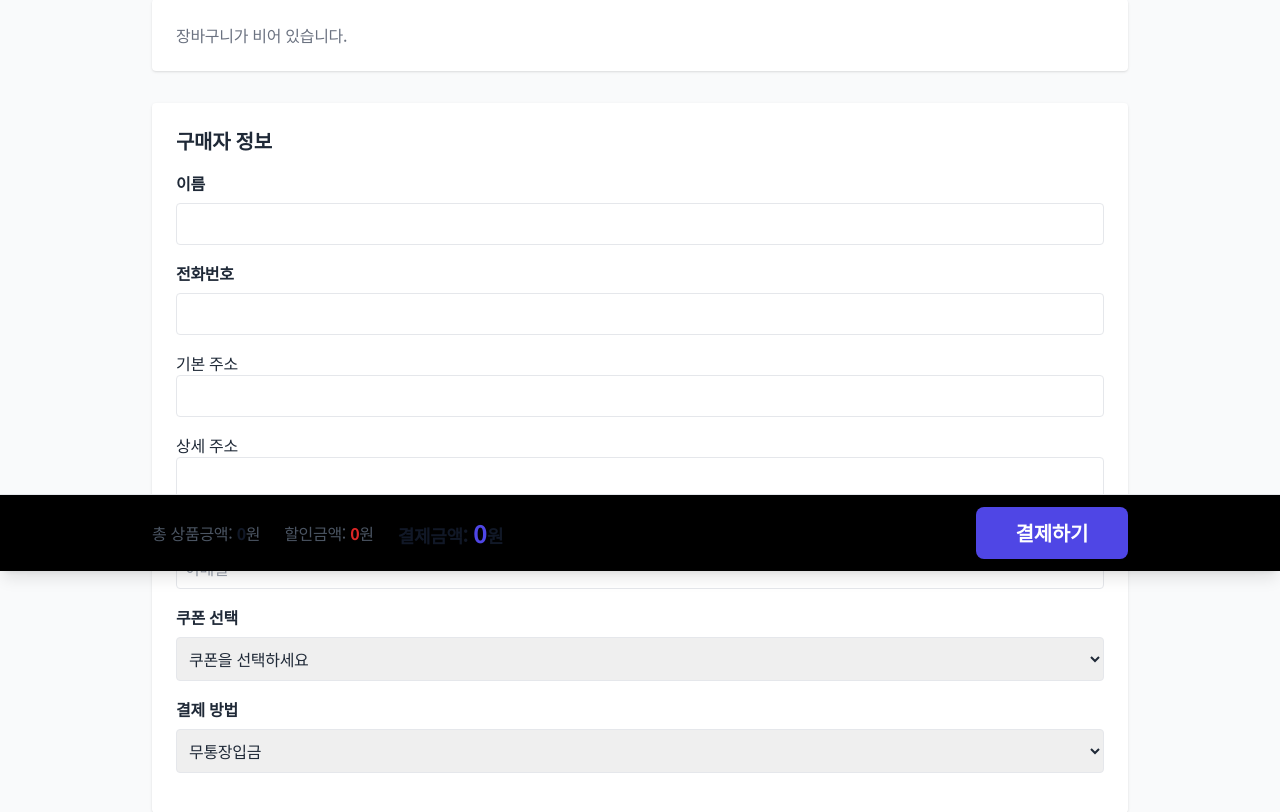
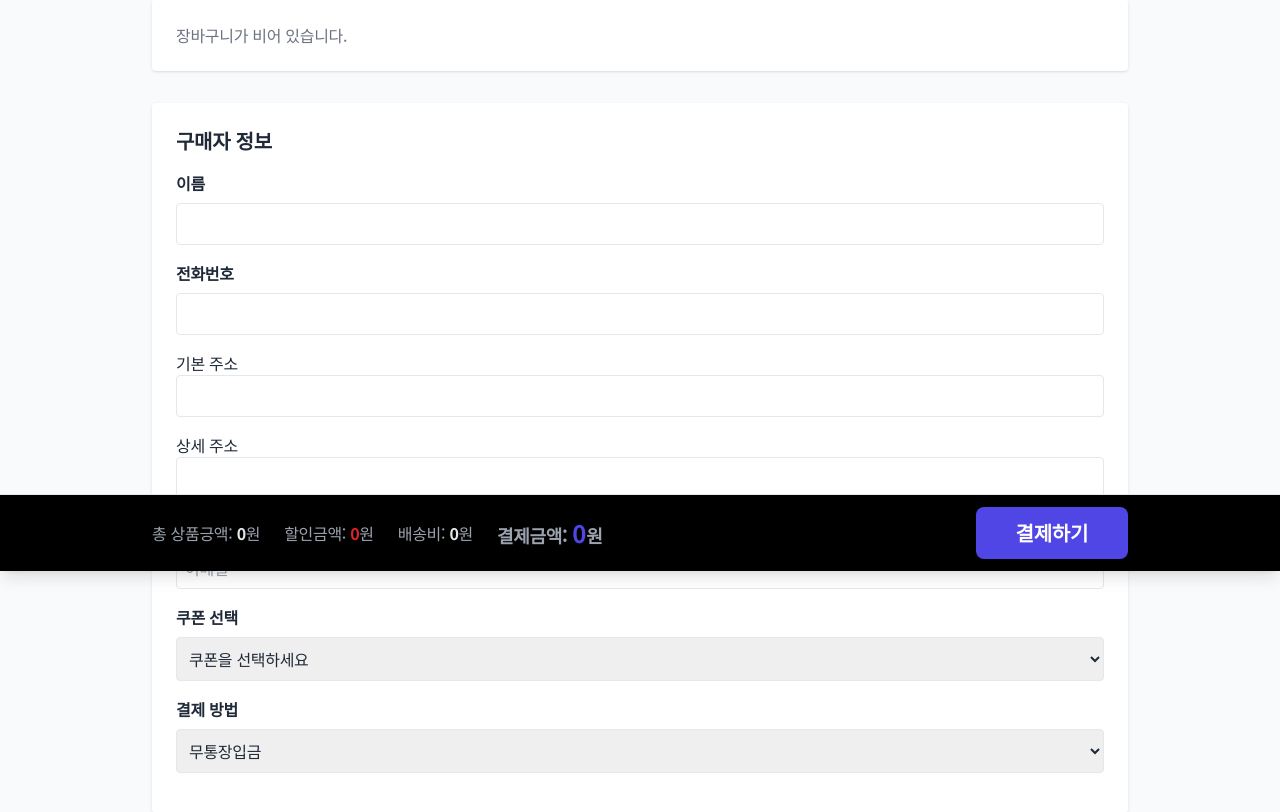
Before and after one commit to Ugakimseobin/ugamall-flask-server, a Flask app: page /checkout in a window 1280 px wide. Shown: the part 229-1041 px from the top of the page. Run offline with Flask 3, Linux system fonts and the light colour scheme; data that the repository does not hold is empty; some libraries are stand-ins or nearby versions.

Commit message:
checkout fix

```diff
--- a/app.py
+++ b/app.py
@@ -1111,9 +1111,11 @@
 
     # ✅ 옵션 키 추출 (첫 번째 variant 기준)
     option_keys = []
-    if product.variants:
-        first_variant = product.variants[0]
-        option_keys = list(first_variant.options.keys())
+    if product.variants and product.variants[0].options:
+        option_keys = list(product.variants[0].options.keys())
+    else:
+        # 🔹 variants가 아직 없으면 product_options에서 추출
+        option_keys = [opt.name for opt in ProductOption.query.filter_by(product_id=product.id).distinct()]
 
     # ✅ variants JSON 직렬화 (Object of type ProductVariant 에러 방지)
     variant_list = []
@@ -2600,6 +2602,66 @@
     categories = [c[0] for c in db.session.query(Product.category).distinct()]
     return render_template("search.html", products=products, videos=videos, categories=categories, video_filter=True,q=q,selected_sort=sort)
 
+# ----------------------------
+# ✅ 쿠폰 받기 (사용자용)
+# ----------------------------
+@app.route("/available_coupons")
+@login_required
+def available_coupons():
+    """아직 받지 않은 쿠폰 목록 조회"""
+    now = datetime.utcnow()
+    # 이미 받은 쿠폰 ID 추출
+    received_ids = [uc.coupon_id for uc in UserCoupon.query.filter_by(user_id=current_user.id).all()]
+
+    # 아직 안 받은 활성 쿠폰 목록
+    coupons = Coupon.query.filter(
+        Coupon.active == True,
+        Coupon.valid_from <= now,
+        Coupon.valid_to >= now,
+        ~Coupon.id.in_(received_ids)
+    ).all()
+
+    data = [
+        {
+            "id": c.id,
+            "name": c.name,
+            "description": c.description or "",
+            "discount_type": c.discount_type,
+            "discount_value": c.discount_value,
+            "min_amount": c.min_amount,
+            "valid_to": c.valid_to.strftime("%Y-%m-%d")
+        }
+        for c in coupons
+    ]
+    return jsonify(data)
+
+
+@app.route("/claim_coupons", methods=["POST"])
+@login_required
+def claim_coupons():
+    """선택한 쿠폰 수령"""
+    ids = request.json.get("coupon_ids", [])
+    if not ids:
+        return jsonify({"ok": False, "msg": "선택된 쿠폰이 없습니다."}), 400
+
+    added = 0
+    for cid in ids:
+        coupon = Coupon.query.get(cid)
+        if not coupon or not coupon.active:
+            continue
+
+        # 이미 받은 쿠폰은 건너뜀
+        existing = UserCoupon.query.filter_by(user_id=current_user.id, coupon_id=cid).first()
+        if existing:
+            continue
+
+        uc = UserCoupon(user_id=current_user.id, coupon_id=cid, used=False)
+        db.session.add(uc)
+        added += 1
+
+    db.session.commit()
+    return jsonify({"ok": True, "added": added})
+
 @app.route("/debug")
 def debug():
     return f"로그인 여부: {current_user.is_authenticated}, id={getattr(current_user,'id',None)}"
--- a/templates/checkout.html
+++ b/templates/checkout.html
@@ -46,18 +46,22 @@
                         alt="{{ item.product.name }}"
                          class="w-20 h-20 object-cover rounded sm:mr-4">
 
-                    <!-- 중앙: 제품명 + 옵션 -->
-                    <div class="flex-1">
-                        <p class="font-bold text-sm sm:text-base">{{ item.variant.product.name }}</p>
-                        <p class="text-gray-500 text-xs sm:text-sm">
-                            {% if item.variant %}
-                                {% for key, val in item.variant.options.items() %}
-                                    {{ key }}: {{ val }}
-                                {% endfor %}
-                            {% else %}
-                                {{ _("기본상품") }}
-                            {% endif %}
-                        </p>
+                    <!-- 중앙: 제품명 + 가격 -->
+                    <div class="flex flex-col justify-center flex-1">
+                      <p class="font-bold text-sm sm:text-base text-gray-800">{{ item.product.name }}</p>
+                      <p class="text-gray-500 text-xs sm:text-sm">단가: {{ (item.product.base_price + (item.variant.price if item.variant and item.variant.price else 0)) | int | format }}원</p>
+                    </div>
+
+                    <!-- 옵션 + 수량 -->
+                    <div class="flex-1 flex-col sm:flex-row sm:items-center sm:justify-center text-gray-600 text-xs sm:text-sm w-56 text-center">
+                      {% if item.variant %}
+                        {% for key, val in item.variant.options.items() %}
+                          <span class="mr-1">{{ key }} : {{ val }} /</span>
+                        {% endfor %}
+                      {% else %}
+                        <span>기본상품 / </span>
+                      {% endif %}
+                      <span class="ml-2 option-qty-text">{{ item.quantity }}개</span>
                     </div>
 
                     <!-- 수량 조절 -->
@@ -170,15 +174,19 @@
 
             <!-- 가격 정보 -->
             <div class="flex flex-col sm:flex-row sm:items-center gap-2 sm:gap-6 w-full sm:w-auto text-center sm:text-left">
-              <div class="text-gray-600 text-sm sm:text-base">
+              <div class="text-gray-400 text-sm sm:text-base">
                 {{ _("총 상품긍액") }}:
-                <span id="total-price" class="font-semibold text-gray-900">0</span>{{ _("원") }}
+                <span id="total-price" class="font-semibold text-gray-200">0</span>{{ _("원") }}
               </div>
-              <div class="text-gray-600 text-sm sm:text-base">
+              <div class="text-gray-400 text-sm sm:text-base">
                 {{ _("할인금액") }}:
                 <span id="discount-price" class="font-semibold text-red-600">0</span>{{ _("원") }}
               </div>
-              <div class="text-gray-900 text-base sm:text-lg font-bold">
+              <div class="text-gray-400 text-sm sm:text-base">
+                배송비:
+                <span id="shipping-fee" class="font-semibold text-gray-200">0</span>원
+              </div>
+              <div class="text-gray-400 text-base sm:text-lg font-bold">
                 {{ _("결제금액") }}:
                 <span id="final-price" class="text-indigo-600 text-xl sm:text-2xl font-extrabold">0</span>원
               </div>
@@ -291,10 +299,15 @@
   // 장바구니 상품 가격 합계
   document.querySelectorAll(".cart-item").forEach(item => {
     const checkbox = item.querySelector(".item-checkbox");
-    if (!checkbox.checked) return;   // 체크된 상품만 합산
+    const qtyInput = item.querySelector("input[type='number']");
+    const qty = parseInt(qtyInput.value) || 1;
+    const price = Number(item.dataset.price) || 0;
 
-    const qty = parseInt(item.querySelector("input[type='number']").value) || 1;
-    const price = Number(item.dataset.price) || 0;
+    // ✅ 옵션+수량 표시 부분 업데이트
+    const optionQtySpan = item.querySelector(".option-qty-text");
+    if (optionQtySpan) optionQtySpan.textContent = `${qty}개`;
+
+    if (!checkbox.checked) return; // 체크된 상품만 합산
     total += qty * price;
 
     // 소계 표시
@@ -319,10 +332,17 @@
     }
   }
 
+  // 배송비 계산 (5만원 이상 무료)
+  const shipping = total >= 50000 ? 0 : (total > 0 ? 3000 : 0);
+
+  // 최종 결제금액
+  const final = total - discount + shipping;
+
   // DOM 반영
   document.getElementById("total-price").innerText = total.toLocaleString();
   document.getElementById("discount-price").innerText = discount.toLocaleString();
-  document.getElementById("final-price").innerText = (total - discount).toLocaleString();
+  document.getElementById("shipping-fee").innerText = shipping.toLocaleString();
+  document.getElementById("final-price").innerText = final.toLocaleString();
 }
 
 // ==============================
@@ -437,5 +457,18 @@
 .custom-checkbox input:checked + .checkmark::after {
   opacity: 1;
 }
+
+.cart-item {
+  align-items: center;
+}
+
+.cart-item img {
+  flex-shrink: 0;
+}
+
+.cart-item .item-total {
+  min-width: 70px;
+}
 </style>
+
 {% endblock %}
```
